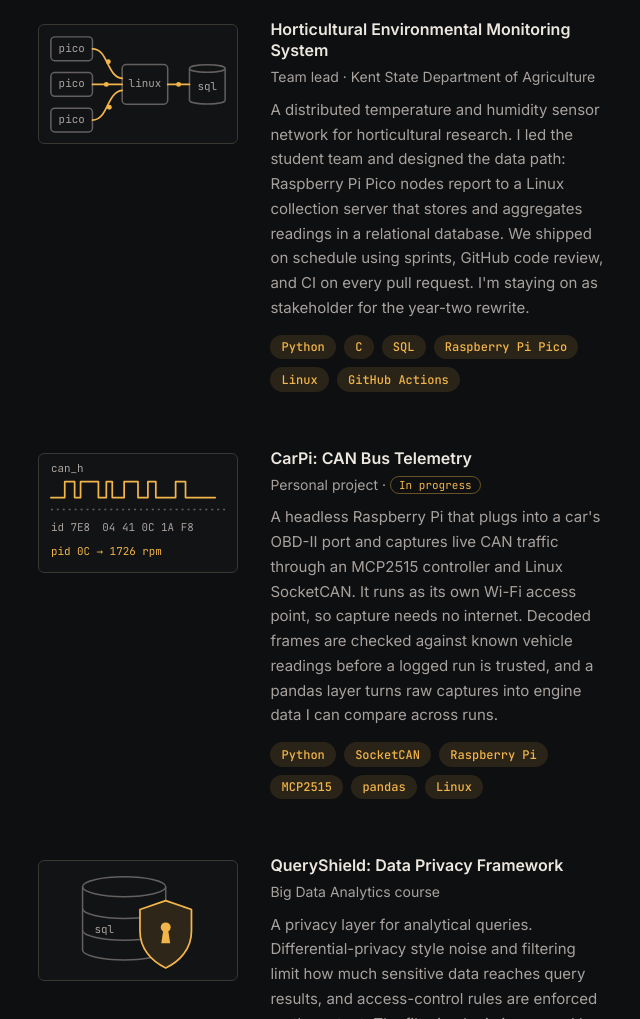
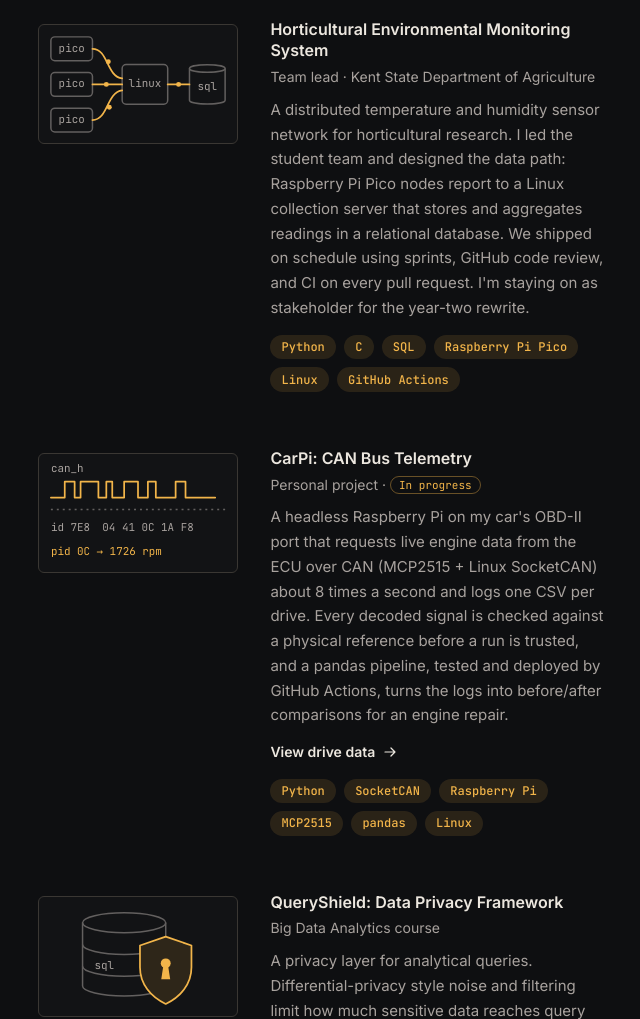
Before and after one commit to YurySergeev/YurySergeev.github.io, a plain HTML site: page index.html in a window 1280 px wide. Shown: the part 649-1668 px from the top of the page, without its empty margins (580-1220 px from the left). Drawn offline with Linux system fonts and the light colour scheme.

Commit message:
Update the CarPi card and link to the drive viewer
The card now describes what CarPi actually does: it polls the ECU over
CAN rather than passively capturing traffic, and logs over home Wi-Fi or a
phone hotspot rather than its own access point. Adds a "View drive data"
link to yurysergeev.github.io/carpi.

```diff
--- a/index.html
+++ b/index.html
@@ -71,7 +71,7 @@
         <p>
           As team lead for a sensor network deployed with Kent State's Department of Agriculture, I designed the pipeline from
           Raspberry Pi Pico nodes to a Linux collection server and ran the team on sprints with code review and CI. On my own
-          time I'm building <span class="em">CarPi</span>, a Raspberry Pi that listens to a car's CAN bus.
+          time I'm building <span class="em">CarPi</span>, a Raspberry Pi that logs engine data from my car's CAN bus.
         </p>
         <p>
           I also know operations first-hand: four years at a warehouse that tracks roughly 150,000 boxes, and a summer deploying
@@ -132,11 +132,15 @@
               <h3 class="card-title">CarPi: CAN Bus Telemetry</h3>
               <p class="card-sub">Personal project · <span class="badge">In progress</span></p>
               <p>
-                A headless Raspberry Pi that plugs into a car's OBD-II port and captures live CAN traffic through an MCP2515
-                controller and Linux SocketCAN. It runs as its own Wi-Fi access point, so capture needs no internet. Decoded
-                frames are checked against known vehicle readings before a logged run is trusted, and a pandas layer turns raw
-                captures into engine data I can compare across runs.
+                A headless Raspberry Pi on my car's OBD-II port that requests live engine data from the ECU over CAN
+                (MCP2515 + Linux SocketCAN) about 8 times a second and logs one CSV per drive. Every decoded signal is checked
+                against a physical reference before a run is trusted, and a pandas pipeline, tested and deployed by GitHub
+                Actions, turns the logs into before/after comparisons for an engine repair.
               </p>
+              <a class="arrow-link arrow-link--card" href="/carpi/">
+                View drive data
+                <svg viewBox="0 0 20 20" aria-hidden="true"><path fill="currentColor" fill-rule="evenodd" d="M3 10a.75.75 0 0 1 .75-.75h10.64l-3.72-3.72a.75.75 0 1 1 1.06-1.06l5 5a.75.75 0 0 1 0 1.06l-5 5a.75.75 0 1 1-1.06-1.06l3.72-3.72H3.75A.75.75 0 0 1 3 10Z"/></svg>
+              </a>
               <ul class="tags" aria-label="Technologies used">
                 <li>Python</li><li>SocketCAN</li><li>Raspberry Pi</li><li>MCP2515</li><li>pandas</li><li>Linux</li>
               </ul>
--- a/styles.css
+++ b/styles.css
@@ -468,6 +468,7 @@
   text-underline-offset: 4px;
 }
 .arrow-link svg { width: 1rem; height: 1rem; transition: transform 0.15s ease; }
+.arrow-link--card { margin-top: 0.75rem; font-size: 0.875rem; }
 .arrow-link:hover,
 .arrow-link:focus-visible { color: var(--accent); text-decoration: underline; }
 .arrow-link:hover svg,
```
